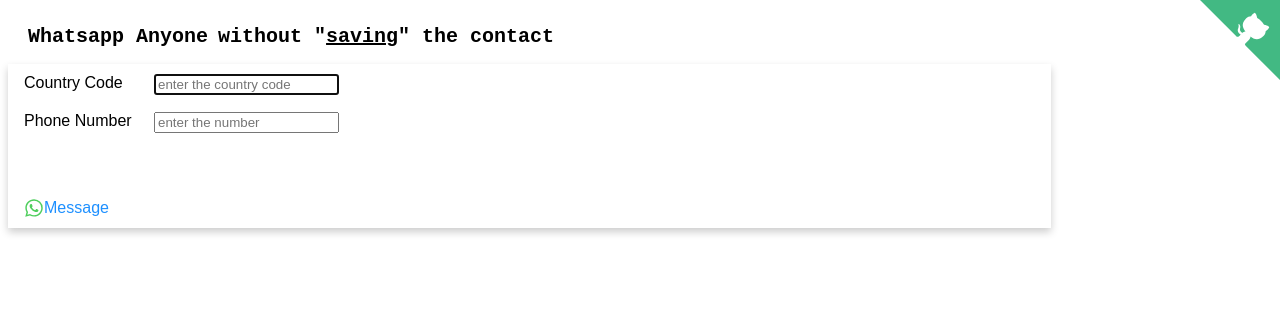
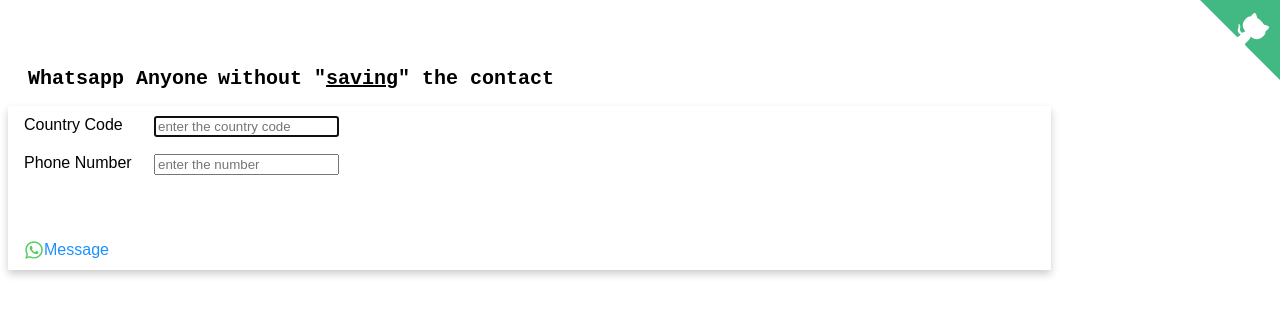
Before and after one commit to abhishekdubey1/whatsapp-anyone, a React (Create React App) app: page / in a window 1280 px wide. Shown: the top 316 px of the page. Built offline with nearby package versions, Linux system fonts and the light colour scheme.

Commit message:
Update styles.css

```diff
--- a/src/styles.css
+++ b/src/styles.css
@@ -38,6 +38,7 @@
 header {
   display: flex;
   align-items: center;
+  margin: 50px 0px 0px 0px;
 }
 h1 {
   margin: 0px 10px 0px 20px;
```
